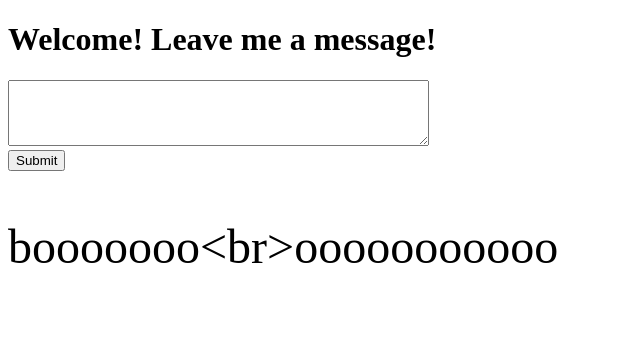
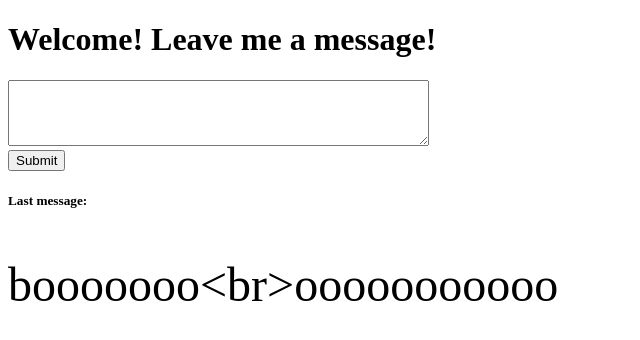
Before and after one commit to shuoniu89/MyHobby.com_sn, a plain HTML site: page public/index.html in a window 1280 px wide. Shown: the whole page, without its empty margins (0-640 px from the left). Drawn offline with nearby package versions, Linux system fonts and the light colour scheme.

Commit message:
add message tag

```diff
--- a/public/index.html
+++ b/public/index.html
@@ -18,6 +18,7 @@
     <button type="submit">Submit</button>
 </form>
 
+<h5>Last message:</h5>
 <p style="font-size: xxx-large" id="last_message"></p>
 </body>
 </html>
```
